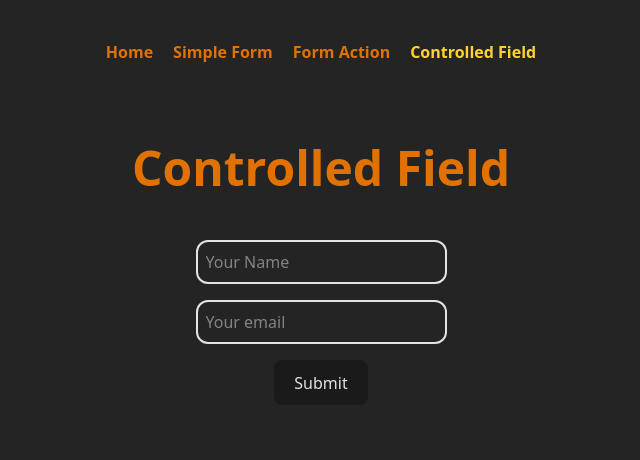
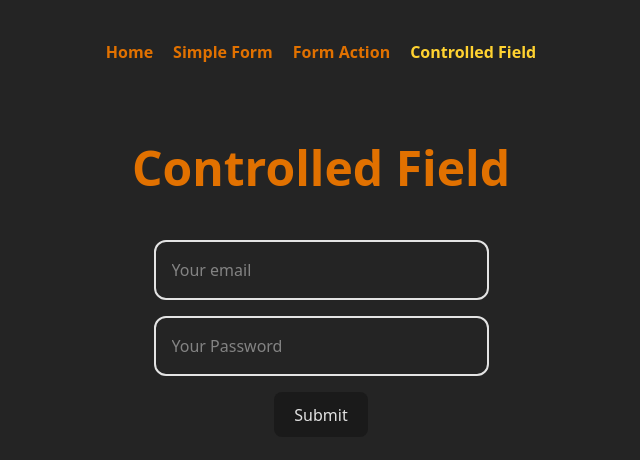
Before and after one commit to Abdurrobr34l/react-module44, a React (Vite) app: page /controlled-field in a window 1280 px wide. Shown: the top 460 px of the page, without its empty margins (319-959 px from the left). Built offline with nearby package versions, Linux system fonts and the light colour scheme.

Commit message:
Installed vscode again

```diff
--- a/src/Components/controlledField/ControlledField.jsx
+++ b/src/Components/controlledField/ControlledField.jsx
@@ -1,16 +1,27 @@
 import React from "react";
 
 const ControlledField = () => {
+  const handleSubmit = (e) => {
+    e.preventDefault();
+    e.target.email.value = "";
+    e.target.password.value = "";
+  };
+
   return (
     <div>
       <h2 className="title">Controlled Field</h2>
 
-      <form className="text-center">
-        <input type="text" name="name" placeholder='Your Name' />
+      <form onSubmit={handleSubmit} className="text-center">
+        <input type="email" name="email" placeholder="Your email" required />
         <br />
-        <input type="email" name="email" placeholder='Your email' />
+        <input
+          type="password"
+          name="password"
+          placeholder="Your Password"
+          required
+        />
         <br />
-        <button type='submit'>Submit</button>
+        <button type="submit">Submit</button>
       </form>
     </div>
   );
--- a/src/index.css
+++ b/src/index.css
@@ -13,5 +13,5 @@
 }
 
 input {
-  @apply my-2 p-2 border-2 rounded-xl;
+  @apply my-2 p-4 w-[335px] border-2 rounded-xl;
 }
```
Also changed, not shown: 1 other file (tests, documents, lock files or other folders).
